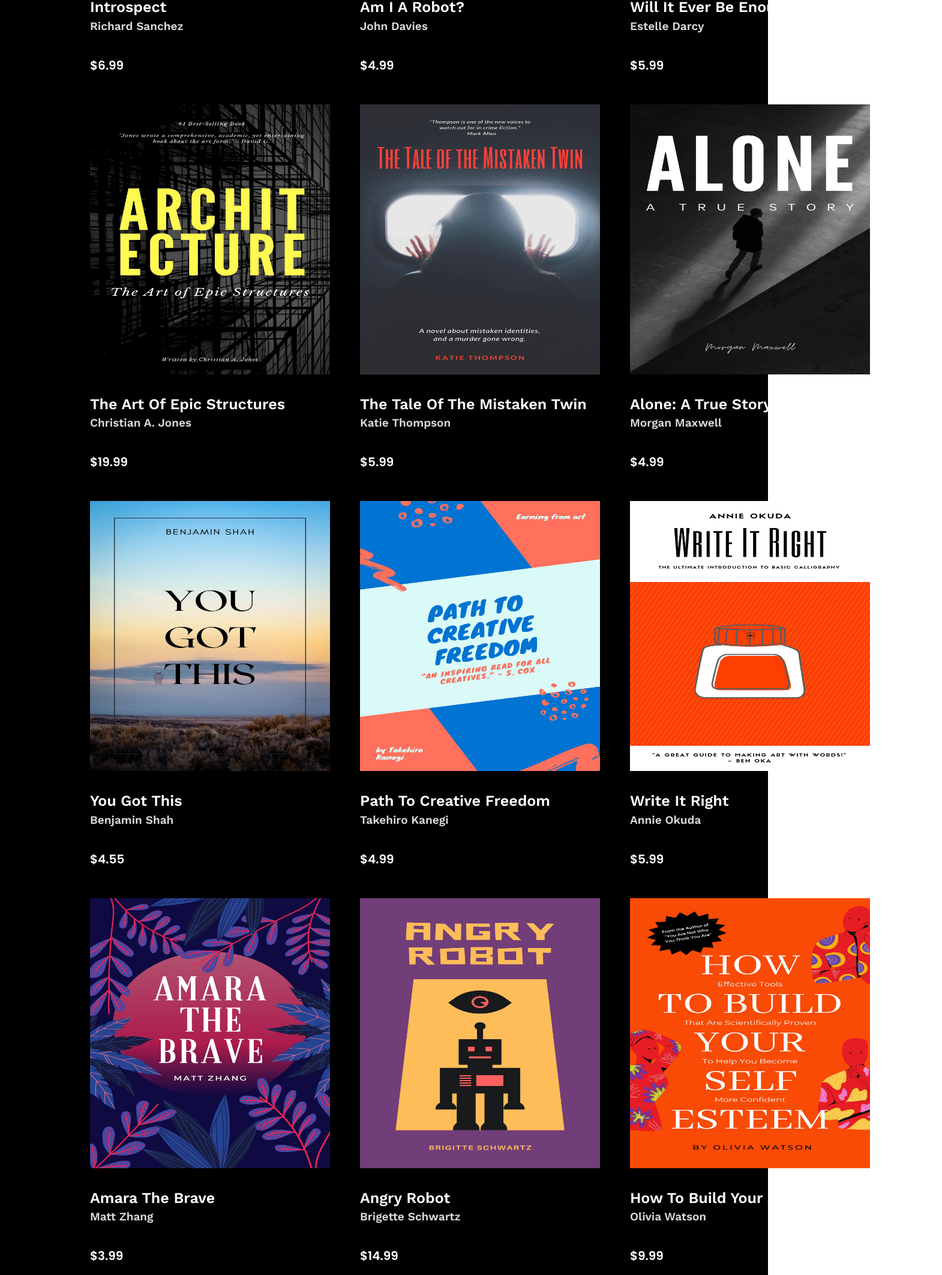
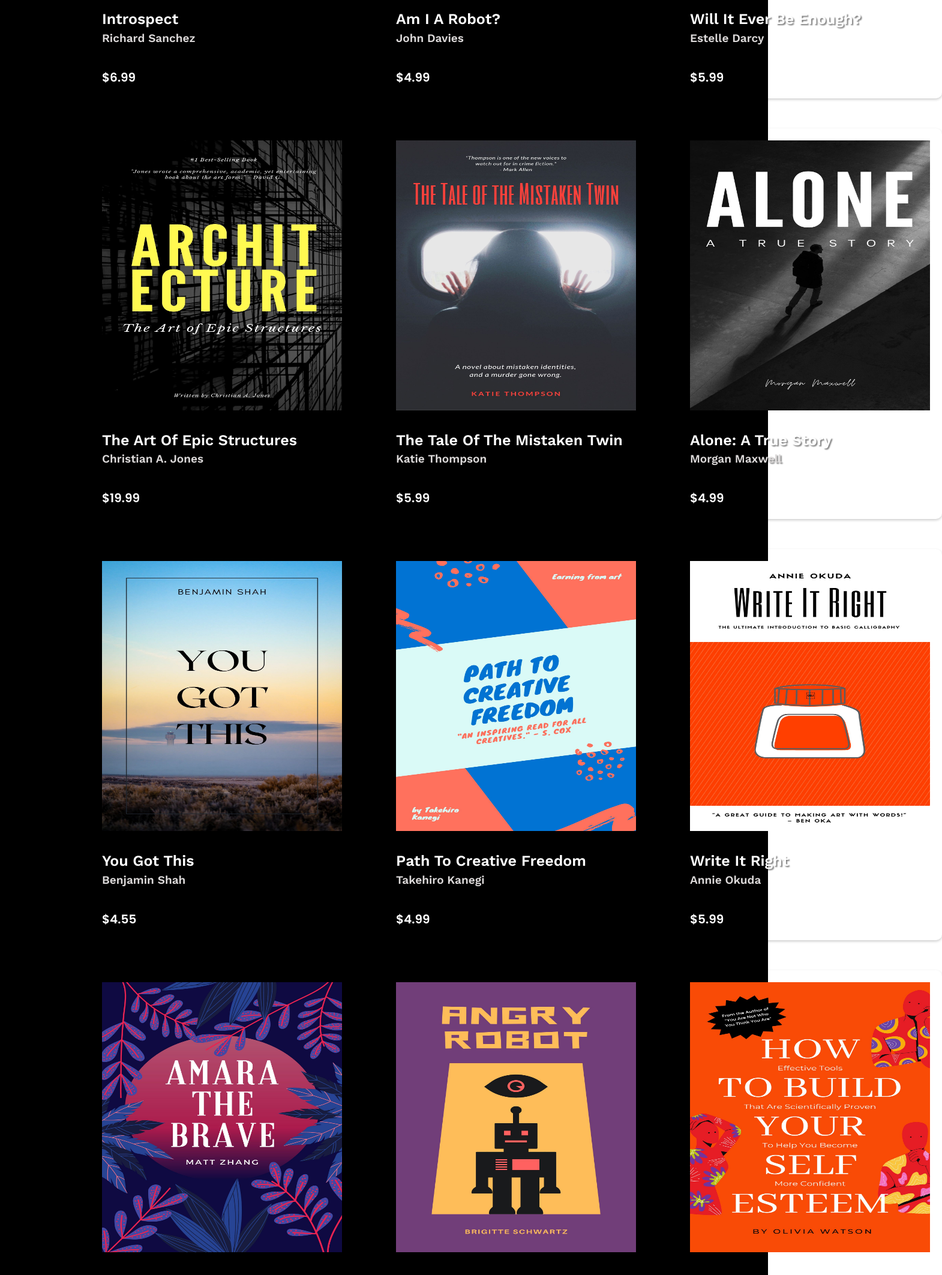
Before and after one commit to Op-Pautu/Shopping-Cart, a React (Vite) app: page /store in a window 1280 px wide. Shown: the part 639-2764 px from the top of the page at 60% size, 1570 px wide, since content can reach past the window. Built offline with nearby package versions, Linux system fonts and the light colour scheme.

Commit message:
Clean code. Pass data as props

```diff
--- a/src/App.jsx
+++ b/src/App.jsx
@@ -3,6 +3,7 @@ import "./App.css";
 import Home from "./pages/Home/Home";
 import Store from "./pages/Store/Store";
 import About from "./pages/About/About";
+import Cart from "./pages/Cart/Cart";
 import { Route, Routes } from "react-router-dom";
 function App() {
   return (
@@ -11,6 +12,7 @@ function App() {
         <Route path="/" element={<Home />} />
         <Route path="/store" element={<Store />} />
         <Route path="/about" element={<About />} />
+        <Route path="/cart" element={<Cart />} />
       </Routes>
     </div>
   );
--- /dev/null
+++ b/src/books.js
@@ -0,0 +1,78 @@
+const data = [
+  {
+    imgSrc:
+      "src/images/White and Black Lines Minimalist Typography Book Cover.jpg",
+    title: "Introspect",
+    author: "Richard Sanchez",
+    price: "$6.99",
+  },
+  {
+    imgSrc: "src/images/White Minimalist Sci-Fi Book Cover.jpg",
+    title: "Am I A Robot?",
+    author: "John Davies",
+    price: "$4.99",
+  },
+  {
+    imgSrc: "src/images/Pink and White Modern Design Book Cover.jpg",
+    title: "Will It Ever Be Enough?",
+    author: "Estelle Darcy",
+    price: "$5.99",
+  },
+  {
+    imgSrc: "src/images/Black & Yellow Modern Architecture Book Cover.jpg",
+    title: "The Art Of Epic Structures",
+    author: "Christian A. Jones",
+    price: "$19.99",
+  },
+  {
+    imgSrc: "src/images/Black and Red Typography Book Cover.jpg",
+    title: "The Tale Of The Mistaken Twin",
+    author: "Katie Thompson",
+    price: "$5.99",
+  },
+  {
+    imgSrc: "src/images/Black And White  Modern Alone Story Book Cover.jpg",
+    title: "Alone: A True Story",
+    author: "Morgan Maxwell",
+    price: "$4.99",
+  },
+  {
+    imgSrc: "src/images/Blue Simple Motivation Book Cover.jpg",
+    title: "You Got This",
+    author: "Benjamin Shah",
+    price: "$4.55",
+  },
+  {
+    imgSrc:
+      "src/images/Coral and Monaco Blue Brush Strokes Creative Book Cover.jpg",
+    title: "Path To Creative Freedom",
+    author: "Takehiro Kanegi",
+    price: "$4.99",
+  },
+  {
+    imgSrc: "src/images/Orange and White Ink Typography Book Cover.jpg",
+    title: "Write It Right",
+    author: "Annie Okuda",
+    price: "$5.99",
+  },
+  {
+    imgSrc: "src/images/Purple and Red Illustrated Book Creator Cover.jpg",
+    title: "Amara The Brave",
+    author: "Matt Zhang",
+    price: "$3.99",
+  },
+  {
+    imgSrc: "src/images/Purple Illustrated Angry Robot Book Cover.jpg",
+    title: "Angry Robot",
+    author: "Brigette Schwartz",
+    price: "$14.99",
+  },
+  {
+    imgSrc: "src/images/Red Self Help Bold Title Book Cover.jpg",
+    title: "How To Build Your Self-Esteem",
+    author: "Olivia Watson",
+    price: "$9.99",
+  },
+];
+
+export default data;
--- a/src/components/Card/Card.jsx
+++ b/src/components/Card/Card.jsx
@@ -1,154 +1,26 @@
 import React from "react";
 import "./Card.scss";
-export default function Card() {
+import data from "../../books";
+export default function Card({ handleClick }) {
   return (
     <div className="card">
       <div className="cardContainer">
-        <div className="singleCard">
+        {data.map((item, index) => {
+          return (
+            <div className="singleCard" key={index}>
               <div className="cardImg">
-            <img src="src/images/White and Black Lines Minimalist Typography Book Cover.jpg" />
+                <img src={item.imgSrc} />
               </div>
               <div className="cardTitle">
-            <h2>Introspect </h2>
-            <span>Richard Sanchez</span>
+                <h2>{item.title}</h2>
+                <span>{item.author}</span>
               </div>
               <div className="cardPrice">
-            <p>$6.99</p>
+                <p>{item.price}</p>
               </div>
             </div>
-        <div className="singleCard">
-          <div className="cardImg">
-            <img src="src/images/White Minimalist Sci-Fi Book Cover.jpg" />
-          </div>
-          <div className="cardTitle">
-            <h2>Am I A Robot? </h2>
-            <span>John Davies</span>
-          </div>
-          <div className="cardPrice">
-            <p>$4.99</p>
-          </div>
-        </div>
-
-        <div className="singleCard">
-          <div className="cardImg">
-            <img src="src/images/Pink and White Modern Design Book Cover.jpg" />
-          </div>
-          <div className="cardTitle">
-            <h2>Will It Ever Be Enough? </h2>
-            <span>Estelle Darcy</span>
-          </div>
-          <div className="cardPrice">
-            <p>$5.99</p>
-          </div>
-        </div>
-        <div className="singleCard">
-          <div className="cardImg">
-            <img src="src/images/Black & Yellow Modern Architecture Book Cover.jpg" />
-          </div>
-          <div className="cardTitle">
-            <h2>The Art Of Epic Structures </h2>
-            <span>Christian A. Jones</span>
-          </div>
-          <div className="cardPrice">
-            <p>$19.99</p>
-          </div>
-        </div>
-        <div className="singleCard">
-          <div className="cardImg">
-            <img src="src/images/Black and Red Typography Book Cover.jpg" />
-          </div>
-          <div className="cardTitle">
-            <h2>The Tale Of The Mistaken Twin </h2>
-            <span>Katie Thompson</span>
-          </div>
-          <div className="cardPrice">
-            <p>$5.99</p>
-          </div>
-        </div>
-        <div className="singleCard">
-          <div className="cardImg">
-            <img src="src/images/Black And White  Modern Alone Story Book Cover.jpg" />
-          </div>
-          <div className="cardTitle">
-            <h2>Alone: A True Story </h2>
-            <span>Morgan Maxwell</span>
-          </div>
-          <div className="cardPrice">
-            <p>$4.99</p>
-          </div>
-        </div>
-        <div className="singleCard">
-          <div className="cardImg">
-            <img src="src/images/Blue Simple Motivation Book Cover.jpg" />
-          </div>
-          <div className="cardTitle">
-            <h2>You Got This </h2>
-            <span>Benjamin Shah</span>
-          </div>
-          <div className="cardPrice">
-            <p>$4.55</p>
-          </div>
-        </div>
-        <div className="singleCard">
-          <div className="cardImg">
-            <img src="src/images/Coral and Monaco Blue Brush Strokes Creative Book Cover.jpg" />
-          </div>
-          <div className="cardTitle">
-            <h2>Path To Creative Freedom </h2>
-            <span>Takehiro Kanegi</span>
-          </div>
-          <div className="cardPrice">
-            <p>$4.99</p>
-          </div>
-        </div>
-        <div className="singleCard">
-          <div className="cardImg">
-            <img src="src/images/Orange and White Ink Typography Book Cover.jpg" />
-          </div>
-          <div className="cardTitle">
-            <h2>Write It Right </h2>
-            <span>Annie Okuda</span>
-          </div>
-          <div className="cardPrice">
-            <p>$5.99</p>
-          </div>
-        </div>
-        <div className="singleCard">
-          <div className="cardImg">
-            <img src="src/images/Purple and Red Illustrated Book Creator Cover.jpg" />
-          </div>
-          <div className="cardTitle">
-            <h2>Amara The Brave </h2>
-            <span>Matt Zhang</span>
-          </div>
-          <div className="cardPrice">
-            <p>$3.99</p>
-          </div>
-        </div>
-        <div className="singleCard">
-          <div className="cardImg">
-            <img src="src/images/Purple Illustrated Angry Robot Book Cover.jpg" />
-          </div>
-          <div className="cardTitle">
-            <h2>Angry Robot </h2>
-            <span>Brigette Schwartz</span>
-          </div>
-          <div className="cardPrice">
-            <p>$14.99</p>
-          </div>
-        </div>
-        <div className="singleCard">
-          <div className="cardImg">
-            <img src="src/images/Red Self Help Bold Title Book Cover.jpg" />
-          </div>
-          <div className="cardTitle">
-            <h2>How To Build Your Self-Esteem </h2>
-            <span>Olivia Watson</span>
-          </div>
-          <div className="cardPrice">
-            <p>$9.99</p>
-          </div>
-        </div>
+          );
+        })}
       </div>
     </div>
   );
--- a/src/components/Card/Card.scss
+++ b/src/components/Card/Card.scss
@@ -7,6 +7,23 @@
     grid-template-columns: 1fr 1fr 1fr;
     gap: 50px;
     color: white;
+
+    .singleCard {
+        padding: 20px;
+        cursor: pointer;
+        box-shadow: 0px 2px 4px rgba(0, 0, 0, 0.2);
+
+        border-radius: 10px;
+        text-shadow: 2px 2px 2px rgba(0, 0, 0, 0.5);
+
+        &:hover,
+        &:focus {
+            transform: scale(1.1);
+            transition: all 0.3s ease-in-out;
+            box-shadow: 0px 5px 10px rgba(0, 0, 0, 0.3);
+
+
+        }
 
         .cardImg {
             img {
@@ -48,3 +65,5 @@
             }
         }
     }
+
+}
--- a/src/components/TopBar/TopBar.jsx
+++ b/src/components/TopBar/TopBar.jsx
@@ -18,9 +18,9 @@ export default function TopBar() {
             <Link to="/about">About Us</Link>
           </li>
           <li className="cart">
-            <a href="/cart">
+            <Link to="/cart">
               <FaShoppingCart />
-            </a>
+            </Link>
           </li>
         </ul>
       </div>
--- /dev/null
+++ b/src/pages/Cart/Cart.jsx
@@ -0,0 +1,5 @@
+import React from "react";
+import "./Cart.scss";
+export default function Cart() {
+  return <div>asdsadsads</div>;
+}
--- a/src/pages/Store/Store.jsx
+++ b/src/pages/Store/Store.jsx
@@ -1,13 +1,19 @@
 import React from "react";
+import { Link, redirect, Navigate } from "react-router-dom";
 
 import Card from "../../components/Card/Card";
 import TopBar from "../../components/TopBar/TopBar";
 import "./Store.scss";
 export default function Store() {
+  const handleClick = () => {
+    console.log("clicked");
+    <Link to="/Cart"></Link>;
+  };
+
   return (
     <div className="store">
       <TopBar />
-      <Card />
+      <Card handleClick={handleClick} />
     </div>
   );
 }
```
Also changed, not shown: src/pages/Cart/Cart.scss (added). Lines whose indentation alone changed are shown as unchanged.
